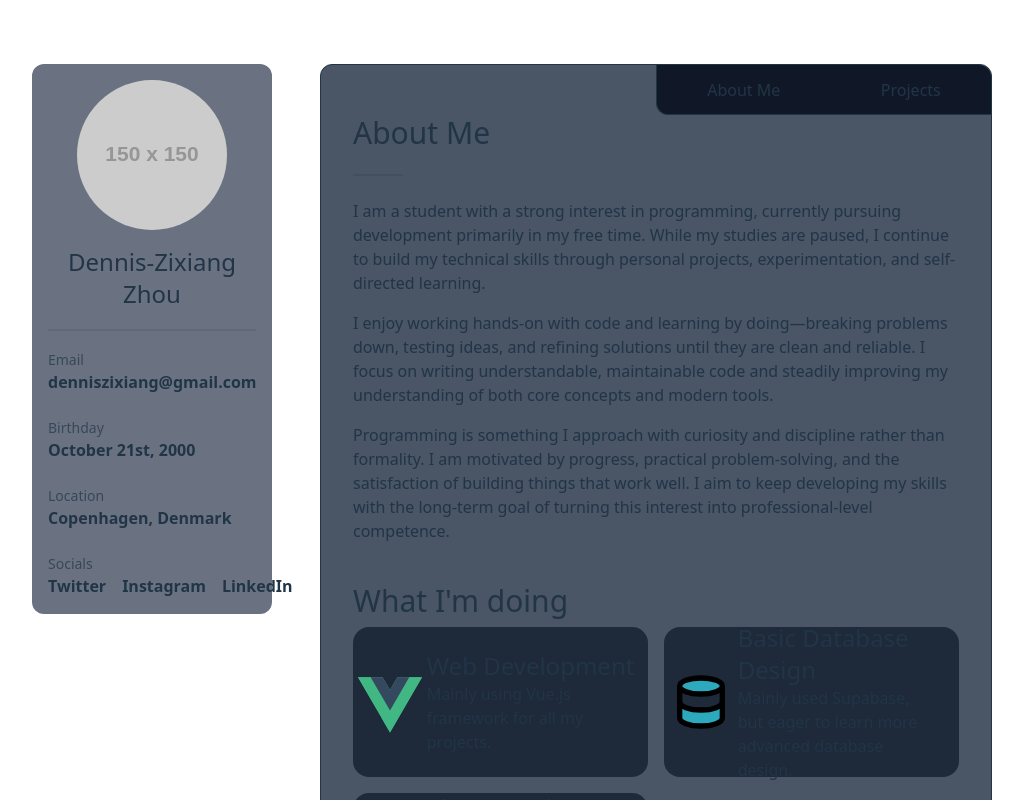
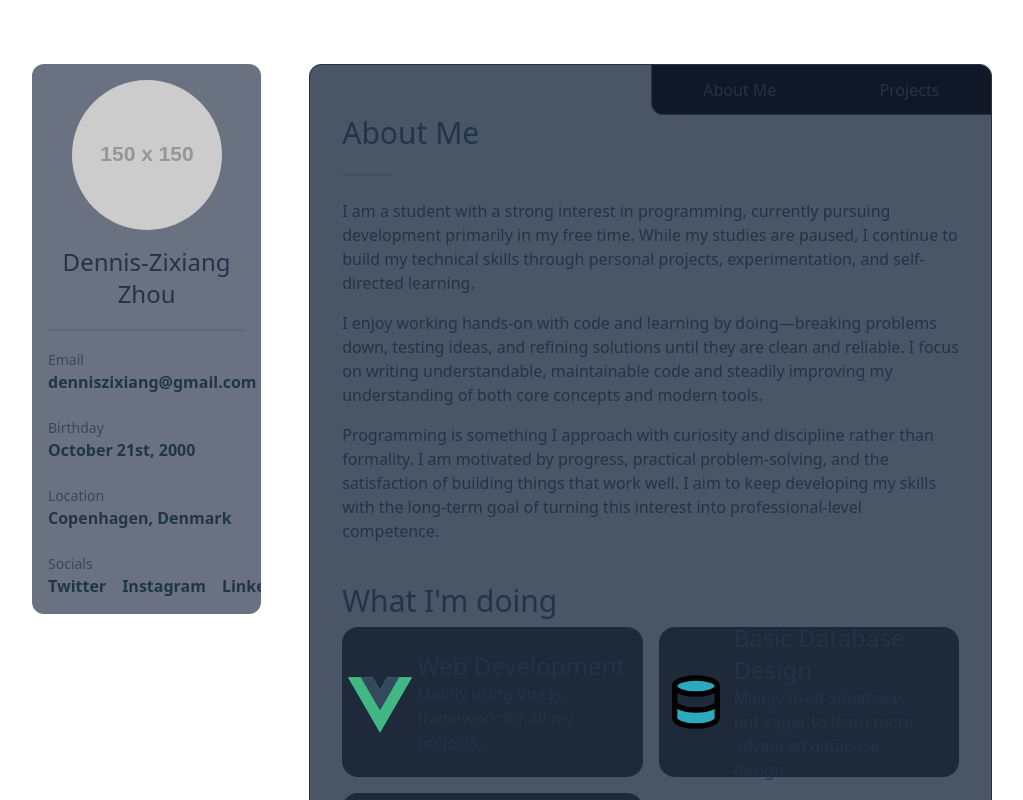
Before and after one commit to Dennis2300/CV-Portfolio, a Vue app: page / in a window 1280 px wide. Shown: the top 800 px of the page, without its empty margins (128-1151 px from the left). Built offline with nearby package versions, Linux system fonts and the light colour scheme.

Commit message:
Update Home.vue

```diff
--- a/src/components/Home.vue
+++ b/src/components/Home.vue
@@ -2,12 +2,12 @@
   <div
     class="flex flex-col md:flex-row gap-12 w-full md:w-3/4 min-h-screen py-16 mx-auto"
   >
-    <Aside />
-    <Main />
+    <Aside class="md:w-1/4 w-full sticky top-2 max-h-screen overflow-auto" />
+    <Main class="md:w-3/4 w-full" />
   </div>
 </template>
 
 <script setup>
 import Aside from "./Aside.vue";
-import Main from "./Main.vue"
+import Main from "./Main.vue";
 </script>
```
